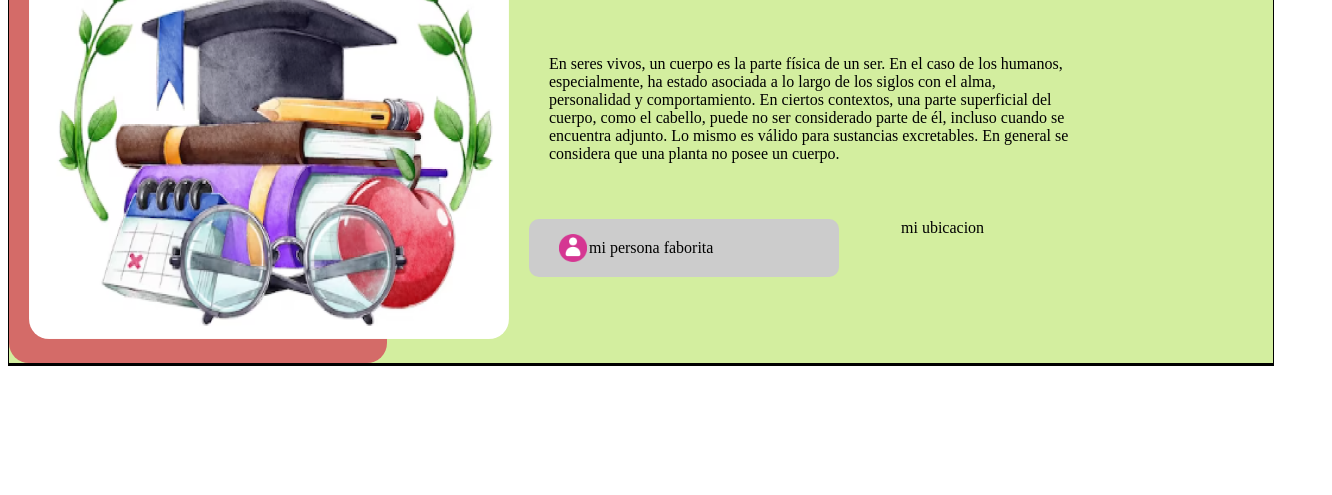
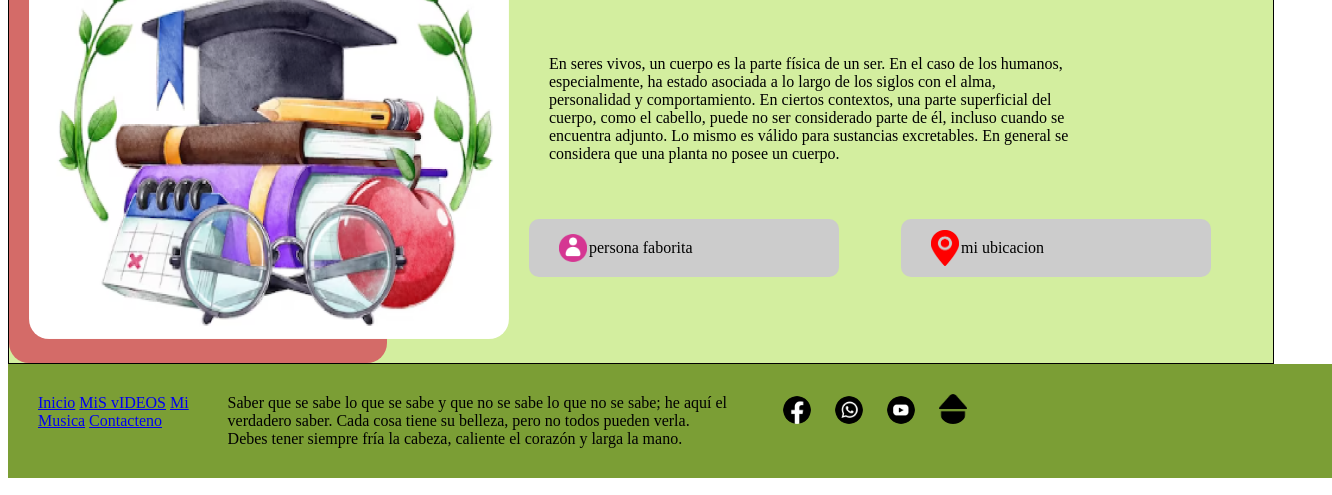
Before and after one commit to YEPESEKTORREZ/mi-proyecto2-2023, a plain HTML site: page index.html in a window 1280 px wide. Shown: the part 305-800 px from the top of the page, 1332 px wide, since content can reach past the window. Drawn offline with Linux system fonts and the light colour scheme.

Commit message:
mi segundo commit

```diff
--- a/css/estilo.css
+++ b/css/estilo.css
@@ -15,8 +15,9 @@
 }
 footer{
     width: 100%;
-
-    border: solid black 1px;
+    background-color: #7B9E35;;
+    padding: 30px;
+    display: flex;
 }
 #CabeceraImagenNombre{
     flex: 30%;
@@ -117,7 +118,46 @@ h1{
     background-position: left 30px center;
     border-radius: 10px;
 }
-#marcoFavorito:hover{
+.diseñoBoton:hover{
     opacity: 80%;
     cursor: pointer;
 }
+#MarcoUbicacion{
+    background-color: #cccccc;
+    width: 250px;
+    background-image: url(/img/Recurso\ 2.png);
+    background-repeat: no-repeat;
+    background-size: 28px;
+    padding: 20px 0px 20px 60px;
+    background-position: left 30px center;
+    border-radius: 10px;
+}
+#DiseñoBoton{
+    display: flex;
+    margin-top: 30px;
+}
+#diseñoBoton:hover{
+    opacity: 80%;
+    cursor: pointer;
+}
+#ul il:last-child{
+    border-right: none;
+}
+#marcoMenuFooter{
+    flex: 15%;
+}
+#marcoDetalleFooter{
+    flex: 40%;
+}
+#marcoRedesFooter{
+    flex: 45%;
+}
+.footerRedes{
+    display: inline;
+}
+li img{
+    width: 28px;
+}
+.footerRedes li{
+    border: none;
+}
--- a/index.html
+++ b/index.html
@@ -50,17 +50,48 @@
 
         <div id="botones">
         <div id="botonfaborito">
-            <div id="marcoFavorito">mi persona faborita</div>
+            <div id="marcoFavorito" class="diseñoBoton">
+                persona faborita
+
         </div>
-        <div id="botonUbicacion">mi ubicacion</div>
         </div>
-
+        <div id="botonUbicacion">
+            <div id="MarcoUbicacion" class="DiseñoBoton">
+                mi ubicacion
+        </div>
+        </div>
+    </div>
     </div>
     </div>
 
         <!--aqui pondremos el pie de paguina-->
+
         <footer>
 
-        </footer>
+        <div id="marcoMenuFooter">
+            <nav>
+                <a href="#">Inicio</a>
+                <a href="#">MiS vIDEOS</a>
+                <a href="#">Mi Musica</a>
+                <a href="#">Contacteno</a>
+            </nav>
+        </div>
+        <div id="marcoDetalleFooter">
+            Saber que se sabe lo que se sabe y que no se sabe lo que no se sabe;
+             he aquí el verdadero saber.
+             Cada cosa tiene su belleza, pero no todos pueden verla.
+             Debes tener siempre fría la cabeza,
+              caliente el corazón y larga la mano.
+        </div>
+        <div id="marcoRedesFooter">
+            <ul class="footerRedes">
+                <li><img src="img/Recurso 3.png"></li>
+                <li><img src="img/Recurso 4.png"></li>
+                <li><img src="img/Recurso 5.png"></li>
+                <li><img src="img/Recurso 7.png"></li>
+            </ul>
+        </div>
+    </footer>
+
 </body>
 </html>
```
